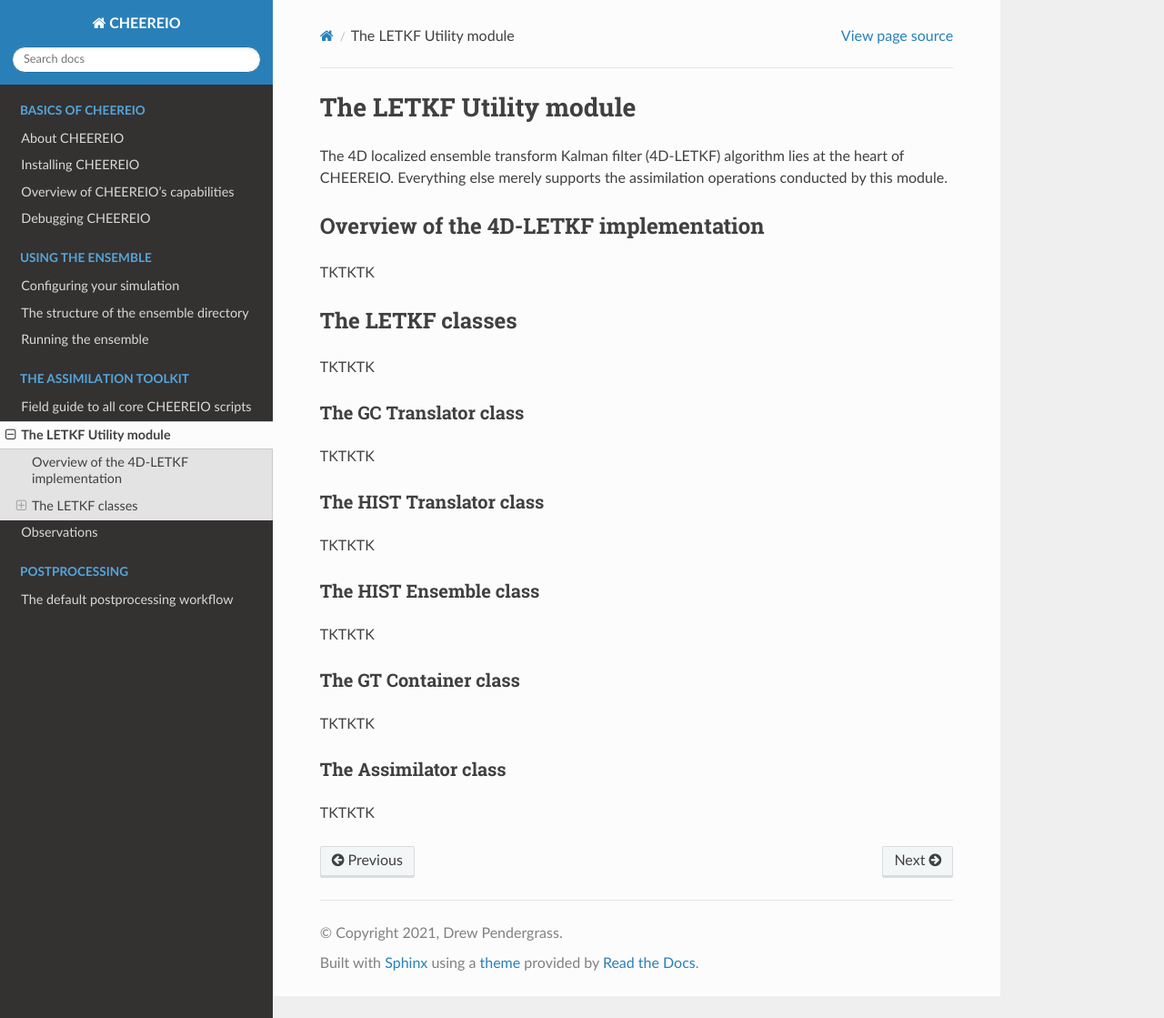
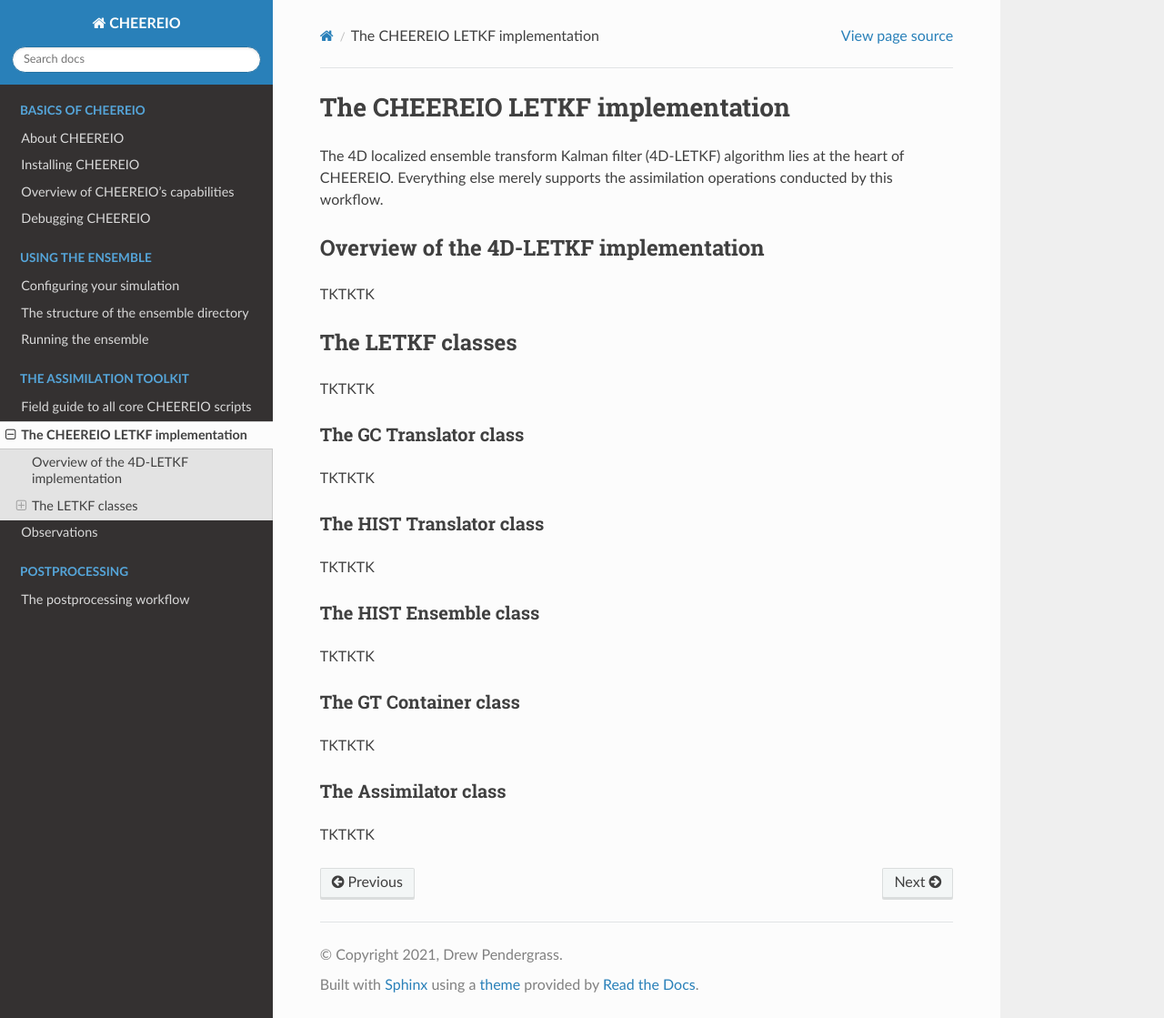
Before and after one commit to drewpendergrass/CHEEREIO, a Sphinx documentation site: the page built from docs/letkf-implementation.rst, in a window 1280 px wide and 1119 px high. Shown: the whole window at 91% size. Built offline with Sphinx 7.4.7 and the Read the Docs theme 2.0.0, drawn with Linux system fonts in a browser that asks for light colours.

Commit message:
basic change to documentation outline

```diff
--- a/docs/Field-guide-to-scripts.rst
+++ b/docs/Field-guide-to-scripts.rst
@@ -100,7 +100,7 @@ If the script ``check_and_complete_assimilation.sh`` finds that all expected ``.
 letkf_utils.py
 ~~~~~~~~~~~~~
 
-This long Python file is the core of CHEEREIO, and is described in detail in the :ref:`LETKF Utility module` page. It contains complex classes and associated methods that do the IO and associated calculations required for the LETKF algorithm.
+This long Python file is the core of CHEEREIO, and is described in detail in the REMOVED, UPDATE page. It contains complex classes and associated methods that do the IO and associated calculations required for the LETKF algorithm.
 
 par_assim.sh
 ~~~~~~~~~~~~~
--- a/docs/Postprocess-workflow.rst
+++ b/docs/Postprocess-workflow.rst
@@ -1,6 +1,6 @@
 .. _Postprocessing workflow:
 
-The default postprocessing workflow
+The postprocessing workflow
 ==========
 
 How to run the default postprocessing workflow
--- a/docs/index.rst
+++ b/docs/index.rst
@@ -45,7 +45,7 @@ I am more than happy to collaborate with you, however you choose to use CHEEREIO
    :caption: The assimilation toolkit
 
    Field-guide-to-scripts
-   The-letkf-utils-module
+   letkf-implementation
    Observations
 
 .. toctree::
--- a/docs/The-letkf-utils-module.rst
+++ b/docs/letkf-implementation.rst
@@ -1,9 +1,9 @@
-.. _LETKF Utility module:
+.. _LETKF modules:
 
-The LETKF Utility module
+The CHEEREIO LETKF implementation
 ==========
 
-The 4D localized ensemble transform Kalman filter (4D-LETKF) algorithm lies at the heart of CHEEREIO. Everything else merely supports the assimilation operations conducted by this module.
+The 4D localized ensemble transform Kalman filter (4D-LETKF) algorithm lies at the heart of CHEEREIO. Everything else merely supports the assimilation operations conducted by this workflow.
 
 Overview of the 4D-LETKF implementation
 -------------
```
